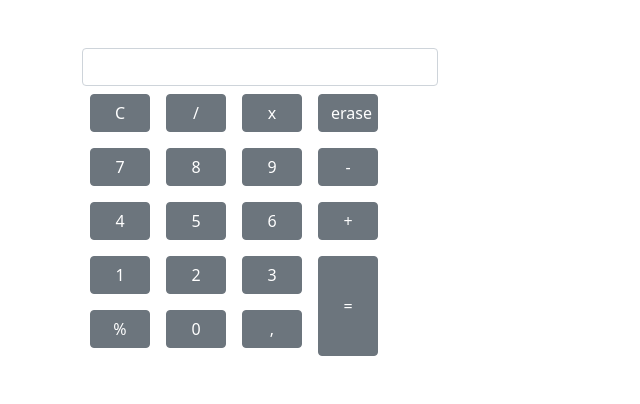
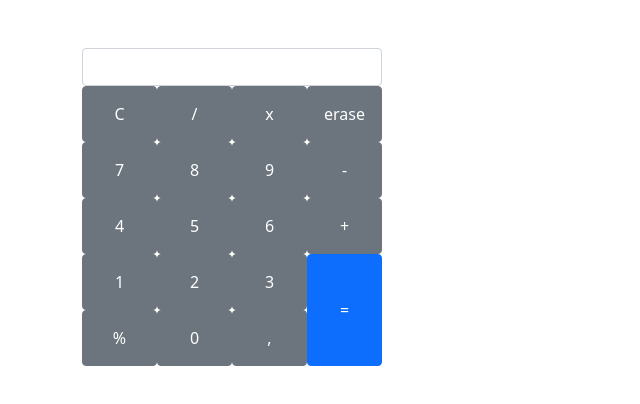
Before and after one commit to juliosalas89/calculator, a plain HTML site: page index.html in a window 1280 px wide. Shown: the whole page, without its empty margins (0-640 px from the left). Drawn offline with Linux system fonts and the light colour scheme.

Commit message:
se cambia la estetica y se resuelve operaciones con coma

```diff
--- a/css/style.css
+++ b/css/style.css
@@ -9,3 +9,26 @@
 .boton_igual {
     height: 100px;
 }
+
+.ancho_total {
+    width: 300px;
+}
+
+.ancho_3botones {
+  width: 225px;
+}
+
+.ancho_1boton {
+    width: 75px;
+    height: 112px;
+}
+
+.botones_chicos {
+    width: 75px;
+    height: 56px;
+}
+
+.boton_grande {
+    width: 75px;
+    height: 112px;
+}
--- a/index.html
+++ b/index.html
@@ -13,49 +13,54 @@
 <body>
     <main>
         <section class="my-5 container">
-            <article class="row">
-                <section class="col-4">
-                    <div>
-                        <input class="m-0 form-control" type="number">
-                    </div>
+            <article class="ancho_total">
+                <form id="form">
+                    <input class="m-0 form-control" type="number" id="input">
+                </form>
                 <div>
                     <div class="d-flex">
-                            <button class="m-2 btn btn-secondary botones" onclick="operacion(1)">C</button>
-                            <button class="m-2 btn btn-secondary botones" onclick="operacion(1)">/</button>
-                            <button class="m-2 btn btn-secondary botones" onclick="operacion(2)">x</button>
-                            <button class="m-2 btn btn-secondary botones" onclick="operacion(2)">erase</button>
+                        <button class="botones_chicos btn btn-secondary botones" onclick="despejar()">C</button>
+                        <button class="botones_chicos btn btn-secondary botones" onclick="operacion(1)">/</button>
+                        <button class="botones_chicos btn btn-secondary botones" onclick="operacion(2)">x</button>
+                        <button class="botones_chicos btn btn-secondary botones" onclick="borrar()">erase</button>
                     </div>
                     <div class="d-flex">
-                            <button class="m-2 btn btn-secondary botones" onclick="operacion(4)">7</button>
-                            <button class="m-2 btn btn-secondary botones" onclick="operacion(4)">8</button>
-                            <button class="m-2 btn btn-secondary botones" onclick="operacion(4)">9</button>
-                            <button class="m-2 btn btn-secondary botones" onclick="operacion(4)">-</button>
+                        <button class="botones_chicos btn btn-secondary botones" onclick="escribir(7)">7</button>
+                        <button class="botones_chicos btn btn-secondary botones" onclick="escribir(8)">8</button>
+                        <button class="botones_chicos btn btn-secondary botones" onclick="escribir(9)">9</button>
+                        <button class="botones_chicos btn btn-secondary botones" onclick="operacion(3)">-</button>
                     </div>
                     <div class="d-flex">
-                            <button class="m-2 btn btn-secondary botones" onclick="operacion(4)">4</button>
-                            <button class="m-2 btn btn-secondary botones" onclick="operacion(4)">5</button>
-                            <button class="m-2 btn btn-secondary botones" onclick="operacion(4)">6</button>
-                            <button class="m-2 btn btn-secondary botones" onclick="operacion(4)">+</button>
+                        <button class="botones_chicos btn btn-secondary botones" onclick="escribir(4)">4</button>
+                        <button class="botones_chicos btn btn-secondary botones" onclick="escribir(5)">5</button>
+                        <button class="botones_chicos btn btn-secondary botones" onclick="escribir(6)">6</button>
+                        <button class="botones_chicos btn btn-secondary botones" onclick="operacion(4)">+</button>
                     </div>
                     <div class="d-flex">
                         <div>
-                                <div class="d-flex">
-                                    <button class="m-2 btn btn-secondary botones" onclick="operacion(4)">1</button>
-                                    <button class="m-2 btn btn-secondary botones" onclick="operacion(4)">2</button>
-                                    <button class="m-2 btn btn-secondary botones" onclick="operacion(4)">3</button>
+                            <div class="ancho_3botones d-flex">
+                                <button class="botones_chicos btn btn-secondary botones"
+                                    onclick="escribir(1)">1</button>
+                                <button class="botones_chicos btn btn-secondary botones"
+                                    onclick="escribir(2)">2</button>
+                                <button class="botones_chicos btn btn-secondary botones"
+                                    onclick="escribir(3)">3</button>
+                            </div>
+                            <div class="ancho_3botones d-flex">
+                                <button class="botones_chicos btn btn-secondary botones"
+                                    onclick="operacion(5)">%</button>
+                                <button class="botones_chicos btn btn-secondary botones"
+                                    onclick="escribir(0)">0</button>
+                                <button class="botones_chicos btn btn-secondary botones"
+                                    onclick="escribir('.0')">,</button>
+                            </div>
                         </div>
                         <div class="d-flex">
-                                    <button class="m-2 btn btn-secondary botones" onclick="operacion(4)">%</button>
-                                    <button class="m-2 btn btn-secondary botones" onclick="operacion(4)">0</button>
-                                    <button class="m-2 btn btn-secondary botones" onclick="operacion(4)">,</button>
-                                </div>
-                            </div>
-                            <div>
-                                <button class="m-2 btn btn-secondary botones boton_igual" onclick="operacion(4)">=</button>
+                            <button class="boton_grande btn btn-primary botones boton_igual"
+                                onclick="igual()">=</button>
                         </div>
                     </div>
                 </div>
-                </section>
             </article>
         </section>
     </main>
--- a/js/calculadora.js
+++ b/js/calculadora.js
@@ -1,49 +1,56 @@
-// let resultado = 0;
-// let ventanaRes = document.getElementById("result");
-
-// function sumar() {
-//     let valor = parseInt(document.getElementsByTagName("input")[0].value);
-//     console.log(valor);
-//     resultado = (resultado + valor);
-//     console.log(resultado);
-// }
-
-// function igual(){
-//     ventanaRes.innerText = resultado;
-// }
-
-// function restar() {
-//     let valor = parseInt(document.getElementsByTagName("input")[0].value);
-//     console.log(valor);
-//     resultado = (resultado - valor);
-//     console.log(resultado);
-// }
-
-let ventanaRes = document.getElementById("result");
+let botones = document.getElementsByTagName("button");
 let valor1 = 0;
 let indicador = "";
-let screen = document.getElementsByTagName("input")[0];
+let screen = document.getElementById("input");
+let anterior = true
+
+function escribir(input) {
+    let i = screen.value.length;
+    let coma = screen.value.substr(screen.value.length - 2, 2);
+    console.log(coma);
+    if (coma == ".0") {
+        if (anterior) {
+            screen.value = screen.value.substr(0, screen.value.length - 1) + input;
+            anterior = false;
+        } else {
+            screen.value = screen.value + input;
+            anterior = true;
+        }
+    } else {
+        screen.value = screen.value + input;
+    }
+}
+
+function borrar() {
+    screen.value = parseFloat(screen.value.substr(0, (screen.value.length - 1)));
+}
 
 function operacion(opcion) {
+    anterior = true;
     switch (opcion) {
         case 1:
-            valor1 = parseInt(document.getElementsByTagName("input")[0].value);
+            valor1 = parseFloat(screen.value);
             indicador = "dividir";
             screen.value = "";
             break;
         case 2:
-            valor1 = parseInt(document.getElementsByTagName("input")[0].value);
+            valor1 = parseFloat(screen.value);
             indicador = "multiplicar";
             screen.value = "";
             break;
         case 3:
-            valor1 = parseInt(document.getElementsByTagName("input")[0].value);
+            valor1 = parseFloat(screen.value);
             indicador = "restar";
             screen.value = "";
             break;
         case 4:
-            valor1 = parseInt(document.getElementsByTagName("input")[0].value);
+            valor1 = parseFloat(screen.value);
             indicador = "sumar";
+            screen.value = "";
+            break;
+        case 5:
+            valor1 = parseFloat(screen.value);
+            indicador = "porcentaje";
             screen.value = "";
             break;
         default:
@@ -51,21 +58,32 @@ function operacion(opcion) {
 }
 
 function igual() {
-    let valor2 = parseInt(document.getElementsByTagName("input")[0].value);
+    anterior = true;
+    let valor2 = parseFloat(screen.value);
     if (indicador == "dividir") {
-        let resultado = (valor1 / valor2);
+        let resultado = parseFloat(valor1 / valor2);
         screen.value = resultado;
     }
     if (indicador == "sumar") {
-        let resultado = (valor1 + valor2);
+        let resultado = parseFloat(valor1 + valor2);
         screen.value = resultado;
     }
     if (indicador == "restar") {
-        let resultado = (valor1 - valor2);
+        let resultado = parseFloat(valor1 - valor2);
         screen.value = resultado;
     }
     if (indicador == "multiplicar") {
-        let resultado = (valor1 * valor2);
+        let resultado = parseFloat(valor1 * valor2);
+        screen.value = resultado;
+    }
+    if (indicador == "porcentaje") {
+        let resultado = parseFloat(valor1 / 100 * valor2);
         screen.value = resultado;
     }
 }
+
+function despejar() {
+        screen.value = "";
+        indicador = "";
+        valor1 = 0;
+}
```
Lines whose indentation alone changed are shown as unchanged.
